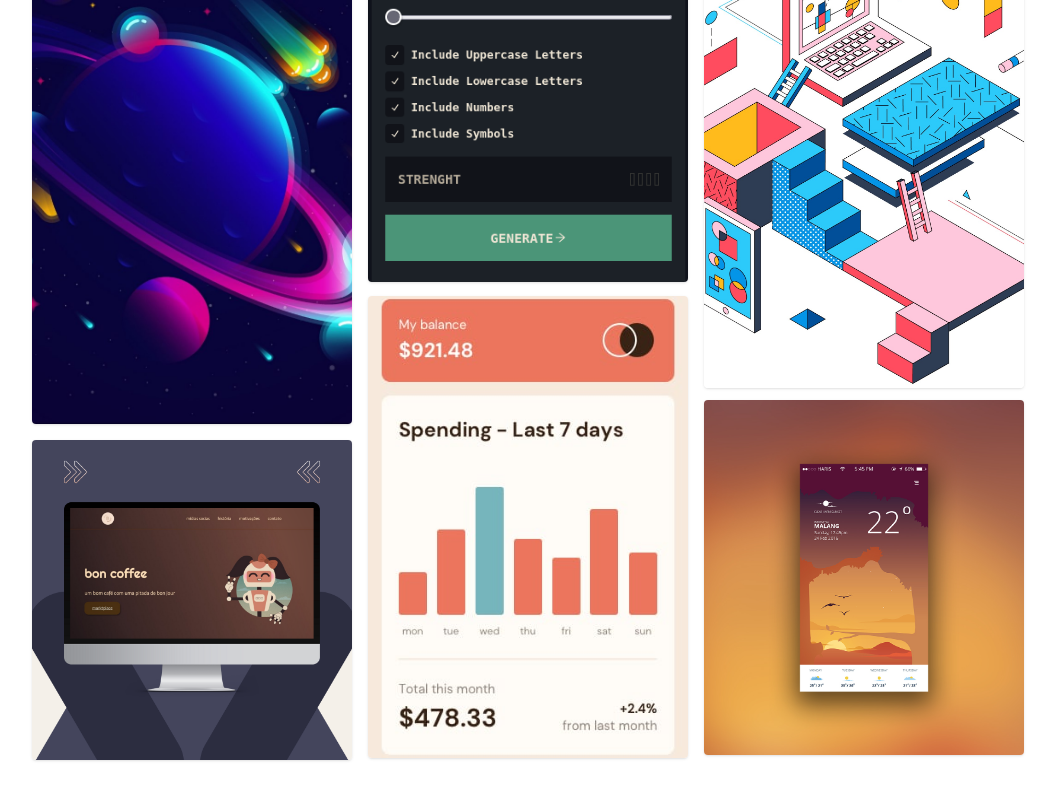
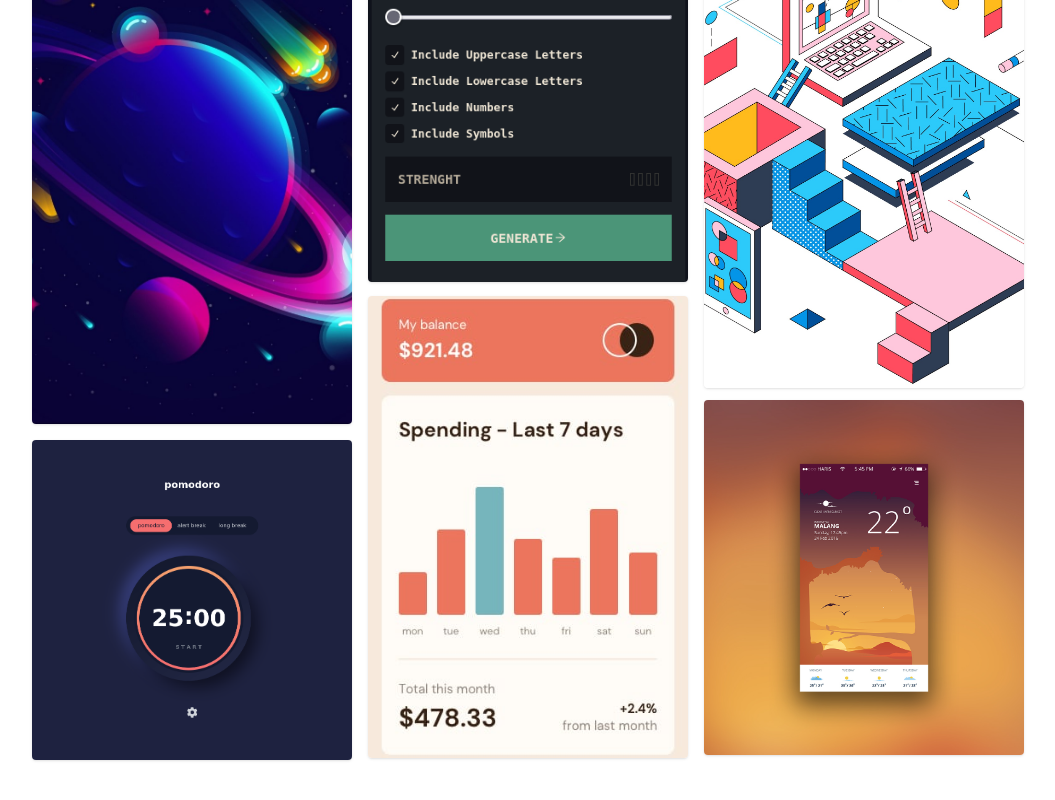
Before and after one commit to eramoss/portfolio, a Next.js app: page / in a window 1280 px wide. Shown: the part 2030-2830 px from the top of the page, without its empty margins (112-1167 px from the left). Built offline with nearby package versions, Linux system fonts and the light colour scheme.

Commit message:
change project "boncoffe" to "pomodore"

```diff
--- a/components/PortifolioComponent/projects.tsx
+++ b/components/PortifolioComponent/projects.tsx
@@ -1,36 +1,76 @@
-import { useEffect,useState } from "react";
+import { useEffect, useState } from "react";
 import ImageRatio from "../AppComponents/ImageRatio";
 import UseResize from "./hookResize";
 
+export default function Projects() {
+  const { Ratiolg, Ratiomd, Ratiosm, Ratioxlg } = UseResize();
 
-
-export default function Projects() {
-
-const {Ratiolg,Ratiomd,Ratiosm,Ratioxlg} = UseResize()
-
-return (
-
+  return (
     <div className="w-full self-center bg-transparent flex flex-col justify-center  items-center gap-4 p-6 border-t-4  ">
+      <div className="flex gap-4 sm:flex-nowrap flex-wrap justify-center ">
+        <a href="https://github.com/eramoss/Space-Notes">
+          <ImageRatio
+            title="Space Notes"
+            FisrtRatio={9}
+            SecondRatio={Ratioxlg}
+            src="/SpaceNotes.jpeg"
+            alt="repositorie of project notes mark"
+          />
+        </a>
+        <a href="https://password-generator-eramoss.vercel.app/">
+          <ImageRatio
+            title="Password-Generator"
+            FisrtRatio={9}
+            SecondRatio={Ratiomd}
+            src="/passwordGenerator.png"
+            alt="repositorie of project password generator"
+          />
+        </a>
+        <a href="https://github.com/eramoss/Design-System">
+          <ImageRatio
+            title="Design System"
+            FisrtRatio={9}
+            SecondRatio={Ratiolg}
+            src="/designSystem.jpeg"
+            alt="repositorie of a project Design System"
+          />
+        </a>
+      </div>
 
       <div className="flex gap-4 sm:flex-nowrap flex-wrap justify-center ">
-        <a href="https://github.com/eramoss/Space-Notes"><ImageRatio  title="Space Notes" FisrtRatio={9} SecondRatio={Ratioxlg} src="/SpaceNotes.jpeg" alt="repositorie of project notes mark" /></a>
-        <a href="https://password-generator-eramoss.vercel.app/"><ImageRatio title="Password-Generator" FisrtRatio={9} SecondRatio={Ratiomd} src="/passwordGenerator.png" alt="repositorie of project password generator" /></a>
-        <a href="https://github.com/eramoss/Design-System"><ImageRatio title="Design System" FisrtRatio={9} SecondRatio={Ratiolg} src="/designSystem.jpeg" alt="repositorie of a project Design System" /></a>
-      </div>
-
-      <div className="flex gap-4 sm:flex-nowrap flex-wrap justify-center " >
-        <a href="https://bon-coffee.vercel.app/"><ImageRatio title="Bon Coffe" FisrtRatio={9} SecondRatio={Ratiosm} src="/Bon-coffe.png" alt="repositorie of project landing page" /></a>
+        <a href="https://pomodoro-flax-two.vercel.app/">
+          <ImageRatio
+            title="Pomodore"
+            FisrtRatio={9}
+            SecondRatio={Ratiosm}
+            src="/pomodoro.png"
+            alt="repositorie of project pomodore study"
+          />
+        </a>
         <div className="sm:-mt-36  ">
-          <a href="https://github.com/eramoss/Front-end-Challenges/tree/main/expenses-chart-component-main"><ImageRatio  title="Expenses chart Component " FisrtRatio={9} SecondRatio={Ratiolg} src="/Expenses-chart.jpg" alt="repositorie of project expenses chart component" /></a>
+          <a href="https://github.com/eramoss/Front-end-Challenges/tree/main/expenses-chart-component-main">
+            <ImageRatio
+              title="Expenses chart Component "
+              FisrtRatio={9}
+              SecondRatio={Ratiolg}
+              src="/Expenses-chart.jpg"
+              alt="repositorie of project expenses chart component"
+            />
+          </a>
         </div>
 
-        <div className="sm:-mt-10" >
-          <a href="https://github.com/eramoss/weather-app"><ImageRatio  title="Weather App" FisrtRatio={9} SecondRatio={Ratiomd} src="/Weather-App.jpeg" alt=" repositorie of project weather app" /></a>
+        <div className="sm:-mt-10">
+          <a href="https://github.com/eramoss/weather-app">
+            <ImageRatio
+              title="Weather App"
+              FisrtRatio={9}
+              SecondRatio={Ratiomd}
+              src="/Weather-App.jpeg"
+              alt=" repositorie of project weather app"
+            />
+          </a>
         </div>
-
-        </div>
-
+      </div>
     </div>
-
-  )
+  );
 }
```
Also changed, not shown: public/pomodoro.png (added).
